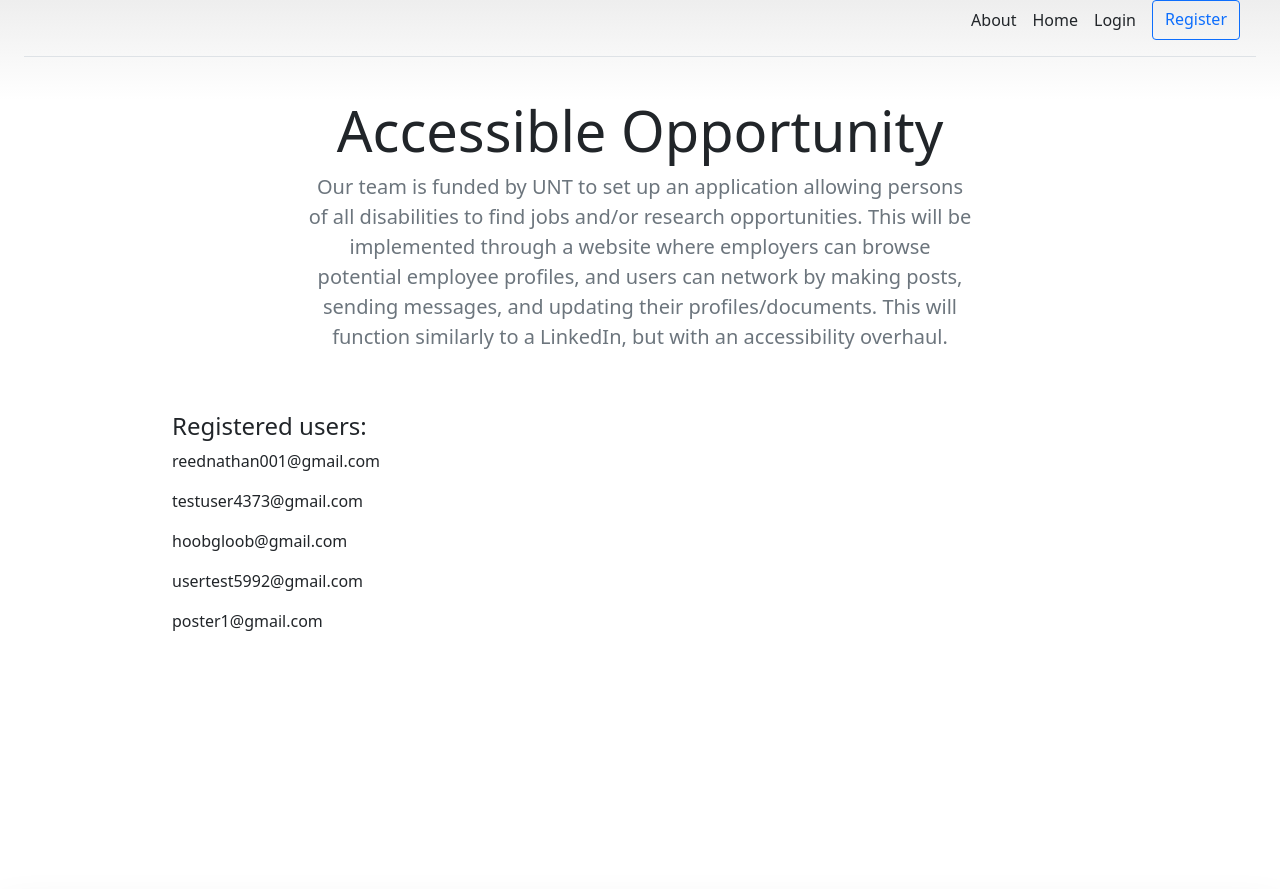
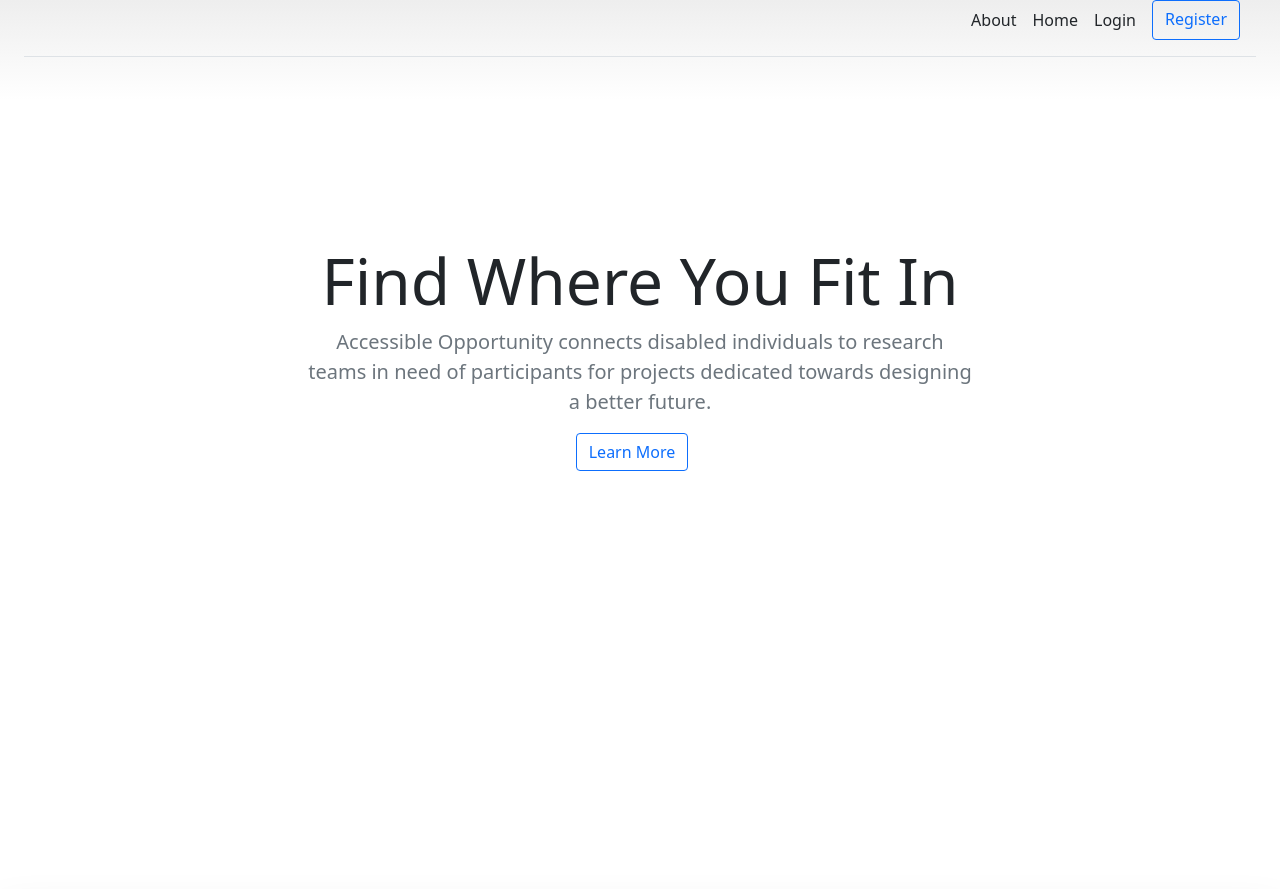
Before and after one commit to kev0051/accessible-opportunity, a Django app: page / in a window 1280 px wide. Shown: the top 889 px of the page. Run offline with Django 4.2, Linux system fonts and the light colour scheme; data comes from the database, SQL or seed files in the repository; some libraries are stand-ins or nearby versions.

Commit message:
Update home.html

```diff
--- a/src/personal/templates/personal/home.html
+++ b/src/personal/templates/personal/home.html
@@ -1,16 +1,18 @@
 {% extends 'base.html' %}
 
-
 {% block content %}
-<div class="pricing-header p-3 pb-md-4 mx-auto text-center">
-      <h1 class="display-4 fw-normal">Accessible Opportunity</h1>
-	<p
-      class="fs-5 text-muted">Our team is funded by UNT to set up an application allowing persons of all disabilities to find jobs and/or research opportunities. This will be implemented through a website where employers can browse potential employee profiles, and users can network by making posts, sending messages, and updating their profiles/documents. This will function similarly to a LinkedIn, but with an accessibility overhaul.
-  	</p>
+<div class="d-flex align-items-center" style="height: 70vh;">
+    <div class="pricing-header p-3 pb-md-4 mx-auto text-center">
+        <h1 class="display-3 fw-normal" style="font-weight: bold;">Find Where You Fit In</h1>
+        <p class="fs-5 text-muted text-center">Accessible Opportunity connects disabled individuals to research teams in need of participants for projects dedicated towards designing a better future.</p>
+        <div class="d-flex justify-content-center">
+            <a class="me-3 btn btn-outline-primary text-center" href="{% url 'about' %}">Learn More</a>
+        </div>
+    </div>
 </div>
-
+<!--
 <div class="container">
-	<div class="d-flex flex-column"> <!-- Flex box -->
+	<div class="d-flex flex-column">
 		<h4>Registered users:</h4>
 		{% for account in accounts %}
 			<p>{{account}}</p>
@@ -18,5 +20,5 @@
 	</div>
 
 </div>
-
+-->
 {% endblock content %}
```
